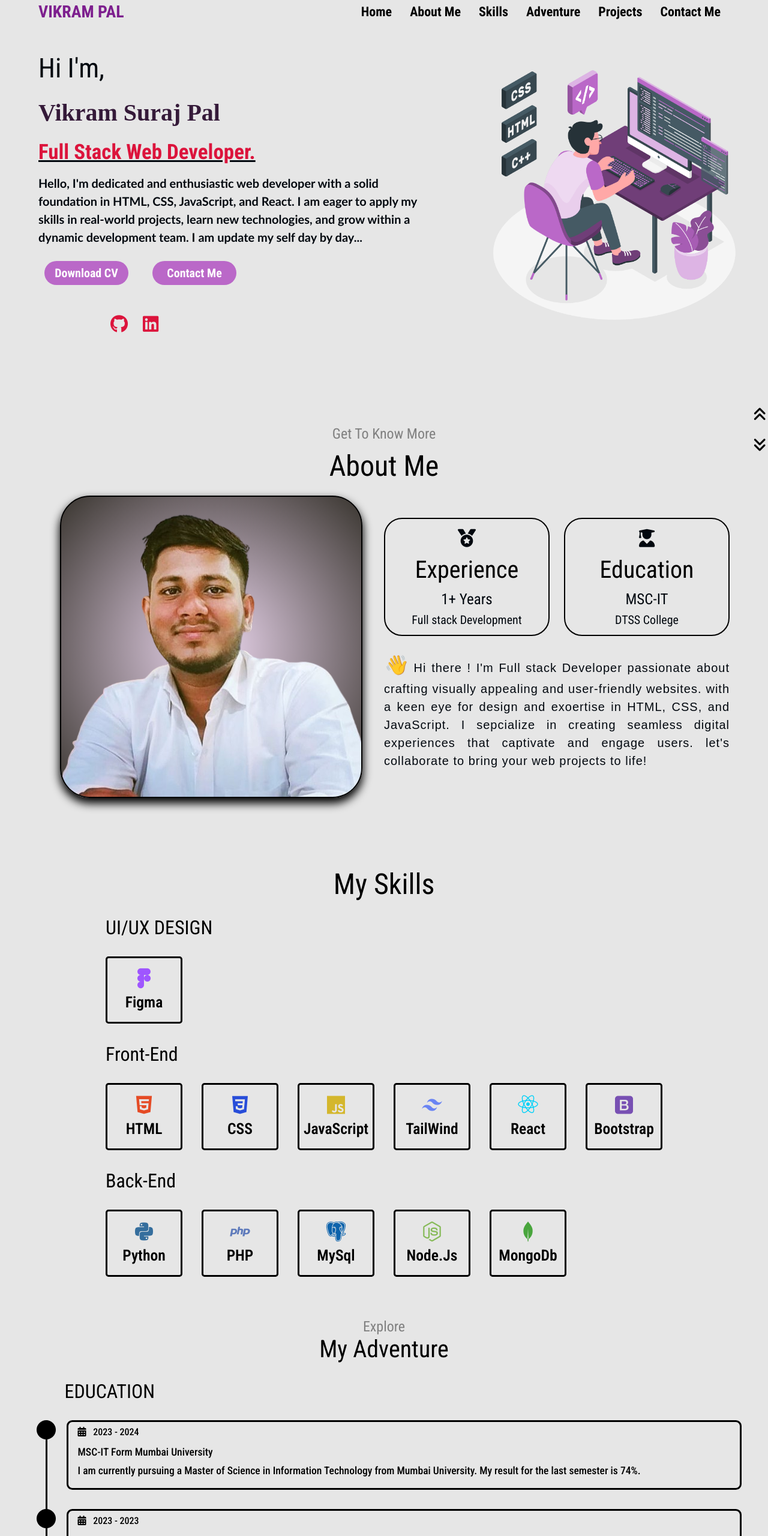
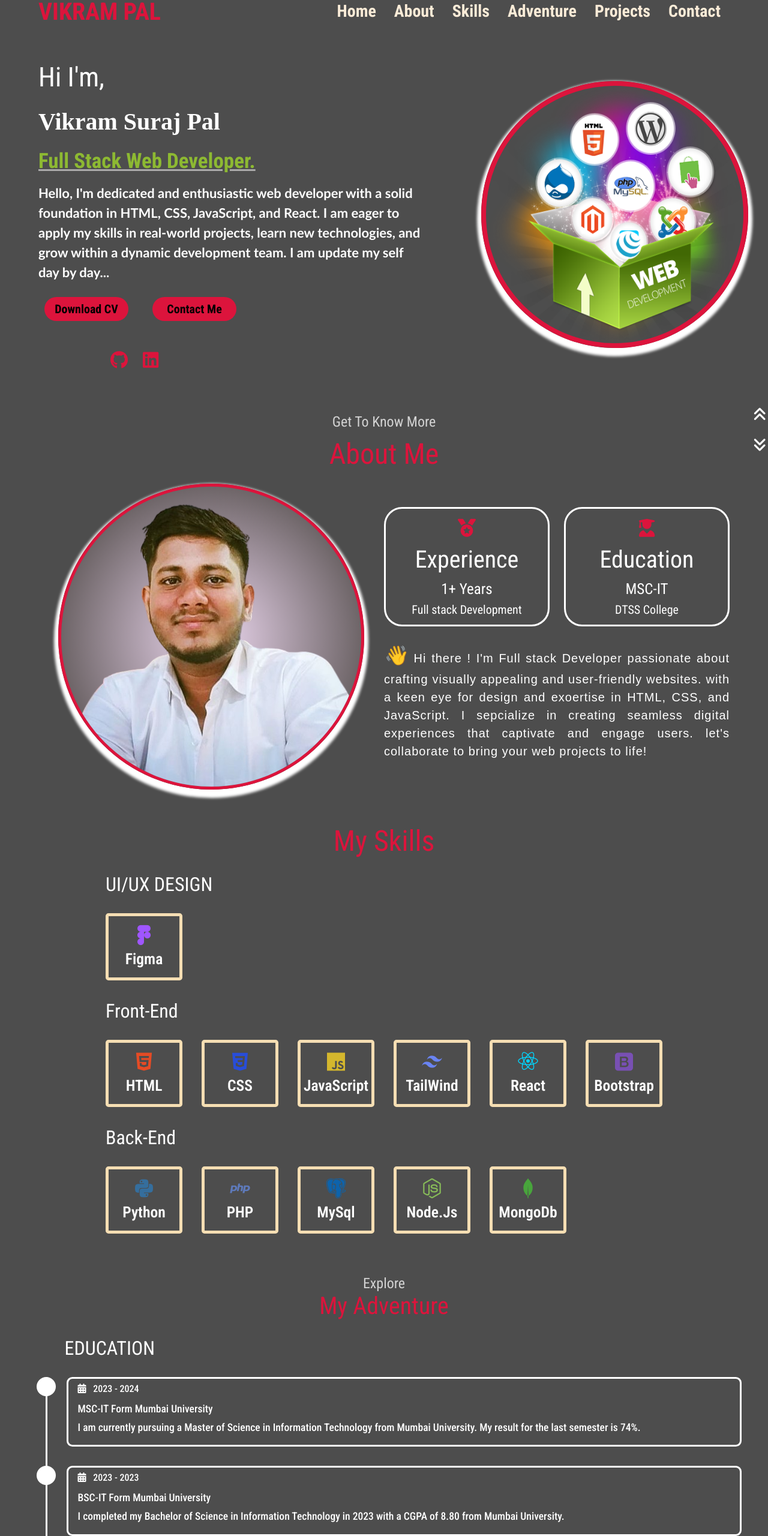
Before and after one commit to vikrampal038/MY-Protfolio, a plain HTML site: page index.html in a window 1280 px wide. Shown: the part 40-2600 px from the top of the page at 60% size. Drawn offline with nearby package versions, Linux system fonts and the light colour scheme.

Commit message:
color-changes

```diff
--- a/index.css
+++ b/index.css
@@ -7,8 +7,7 @@
 
 body,
 html {
-  /* background-color: #fcd4a1; */
-  background-color: #e6e6e6;
+  background-color: #4d4d4d;
   color: #02080f;
   overflow-x: hidden;
   scroll-behavior: smooth;
@@ -25,8 +24,6 @@ nav {
   justify-content: space-between;
   align-items: center;
   padding: 60px 0px;
-  /* height: 40px; */
-  /* font-size: 25px; */
 }
 
 .selfIntro {
@@ -38,8 +35,9 @@ nav {
 
 .right {
   font-weight: 700;
-  font-size: 28px;
-  color: #7d1f8e;
+  font-size: 40px;
+  color: crimson;
+  /* #7d1f8e; */
 }
 
 nav ul {
@@ -51,7 +49,7 @@ nav ul {
   display: flex;
   width: 100%;
   justify-content: center;
-  font-size: 22px;
+  font-size: 28px;
 }
 
 nav ul li {
@@ -62,7 +60,8 @@ nav ul li {
 nav ul li a {
   text-decoration: none;
   font-weight: bold;
-  color: black;
+  color: antiquewhite;
+  /* black; */
 }
 
 .navLinks li a:hover {
@@ -73,7 +72,6 @@ nav ul li a {
 .navLinks li a::after {
   content: "";
   display: block;
-  background-color: black;
   width: 0%;
   height: 2px;
 }
@@ -101,8 +99,6 @@ nav ul li a {
 .firstSection {
   width: 100%;
   display: flex;
-  /* flex-direction: column; */
-  /* height: 100vh; */
   justify-content: space-around;
   align-items: center;
 }
@@ -113,23 +109,25 @@ nav ul li a {
 
 .hello {
   font-size: 45px;
+  color: white;
 }
 .name {
-  color: #351a39;
+  color: #ffffff;
   font-size: 40px;
   font-weight: bold;
   font-family: "Times New Roman", Times, serif;
 }
 .detail {
-  color: crimson;
+  color: #8DB932;
   font-size: 35px;
   font-weight: 700;
   text-decoration: underline;
-  text-decoration-color: #02080f;
+  text-decoration-color: #AAA9A9;
 }
 .moreabout {
+  color: white;
   font-weight: 600;
-  font-size: 20px;
+  font-size: 22px;
   font-family: "Trebuchet MS";
 }
 .rightSection {
@@ -139,10 +137,14 @@ nav ul li a {
 }
 
 .rightSection img {
-  width: 450px;
-  height: 450px;
-  /* margin: 70px 0; */
+  border: 0.5rem solid crimson;
+  box-shadow: 0px 7px 4px 7px rgb(255, 255, 255);
+  border-radius: 50%;
+  width: 445px;
+  height: 445px;
+  margin: 55px 0;
 }
+
 .buttons {
   display: flex;
   gap: 20px;
@@ -156,10 +158,10 @@ nav ul li a {
   border-radius: 50px;
   border: none;
   height: 40px;
-  color: white;
+  color: black;
   outline: none;
   margin: 10px;
-  background-color: #ba68c8;
+  background-color: crimson;
   cursor: pointer;
   font-weight: 700;
 }
@@ -170,11 +172,11 @@ nav ul li a {
 }
 
 .buttons button:hover {
-  color: darkgoldenrod;
+  color: silver;
   background-color: rgb(28, 32, 35);
   font-size: 20px;
   font-weight: 700;
-  border: 3px solid black;
+  border: 3px solid rgb(255, 255, 255);
   transition: background-color ease-in 0.5s;
 }
 
@@ -190,13 +192,13 @@ nav ul li a {
 .homesocial .icones {
   margin-right: 25px;
   color: crimson;
+  border-radius: 50%;
 }
 
 .homesocial a .icones:hover {
   font-size: 40px;
   transform: scale(1.1);
   transition: 0.5s;
-  color: goldenrod;
 }
 
 .name {
@@ -334,10 +336,10 @@ nav ul li a {
   position: fixed;
   bottom: 0px;
   right: 3px;
-  color: rgb(0, 0, 0);
+  color: rgb(255, 255, 255);
   cursor: pointer;
   font-size: 25px;
-  background-color: #e6e6e6;
+  background-color: #4D4D4D;
 }
 /* #eed9f1  bg color */
 .arrow-up {
@@ -357,33 +359,32 @@ nav ul li a {
 .heading,
 h2 {
   font-size: 1.5rem;
-  color: gray;
+  color: rgb(211, 211, 211);
   margin-bottom: -12px;
 }
 .heading h1 {
   font-size: 3rem;
-  color: black;
+  color: crimson;
 }
 
 .aboutsection {
   padding: 50px 0px;
-  margin-top: 95px;
 }
 
 .experience_and_education {
-  border: 2px solid black;
+  border: 3px solid rgb(255, 255, 255);
   padding: 10px;
   border-radius: 30px;
 }
 
 .aboutcontainer {
   margin-top: 5px;
-  /* border: 2px solid black; */
 }
 .customContainer {
   margin-inline: 5vw;
 }
 .more {
+  color: white;
   font-size: 20px;
   font-weight: 500;
   margin-top: 25px;
@@ -393,18 +394,16 @@ h2 {
 }
 
 .Imgcontainer img {
-  background: rgb(238, 217, 241);
+  /* background: rgb(238, 217, 241); */
   background: radial-gradient(
     circle,
     rgba(238, 217, 241, 1) 0%,
     rgba(57, 53, 47, 1) 100%
   );
   margin-top: 20px;
-  /* padding: 10px 10px; */
-  /* height: 500px; */
-  border-radius: 50px;
-  border: 2px solid black;
-  box-shadow: 0px 8px 15px 1px black;
+  border-radius: 50%;
+  border: 5px solid crimson;
+  box-shadow: 0px 7px 4px 7px rgb(255, 255, 255);
 }
 
 .rightsection {
@@ -413,18 +412,22 @@ h2 {
 
 .content span:nth-child(1) {
   font-size: 30px;
+  color: crimson;
 }
 
 .content span:nth-child(2) {
   font-size: 40px;
+  color: white;
 }
 
 .content span:nth-child(3) {
   font-size: 25px;
+  color: white;
 }
 
 .content span:nth-child(4) {
   font-size: 20px;
+  color: white;
 }
 
 .emojicontainer {
@@ -550,13 +553,13 @@ h2 {
   text-align: center;
   font-size: 3rem;
   padding-bottom: 20px;
+  color: crimson;
 }
 
 .skill_container {
   display: flex;
   flex-direction: column;
   align-items: center;
-  margin-top: 58px;
 }
 
 .skill_box {
@@ -570,6 +573,7 @@ h2 {
 }
 
 .skill_content h3 {
+  color: white;
   font-size: 2rem;
   line-height: 1;
   margin-bottom: 2rem;
@@ -589,12 +593,12 @@ h2 {
   align-items: center;
   width: 8rem;
   height: 7rem;
-  border: 3px solid black;
+  border: 5px solid wheat;
   border-radius: 0.3rem;
   font-size: 1.6rem;
   font-weight: 600;
   transition: 0.3d ease-in;
-  color: black;
+  color: rgb(255, 255, 255);
 }
 
 .skill_content .content span i {
@@ -682,14 +686,14 @@ h2 {
 .education_heading h2 {
   padding-top: 15px;
   font-size: 1.5rem;
-  color: gray;
+  color: rgb(211, 211, 211);
   margin-bottom: -10px;
 }
 
 .education_heading,
 h1 {
   font-size: 2.5rem;
-  color: black;
+  color: crimson;
 }
 
 /***** Start  detail main section *****/
@@ -720,11 +724,11 @@ h1 {
 .title {
   font-size: 2rem;
   margin: 0 0 1.5rem 2rem;
-  color: black;
+  color: rgb(255, 255, 255);
 }
 
 .education_box {
-  border-left: 0.2rem solid black;
+  border-left: 0.2rem solid rgb(255, 255, 255);
 }
 
 .education_box,
@@ -741,13 +745,13 @@ h1 {
   width: 2rem;
   height: 2rem;
   border-radius: 50%;
-  background-color: #000000;
+  background-color: #ffffff;
 }
 
 .min_content {
   position: relative;
   padding: 1rem;
-  border: 0.2rem solid black;
+  border: 0.2rem solid rgb(255, 255, 255);
   border-radius: 0.6rem;
   margin-bottom: 2rem;
   overflow: hidden;
@@ -760,7 +764,7 @@ h1 {
   left: 0;
   width: 0;
   height: 100%;
-  background-color: rgba(255, 0, 0, 0.2);
+  background-color: rgba(180, 172, 172, 0.448);
   z-index: 1;
   transition: 0.5s;
 }
@@ -771,7 +775,7 @@ h1 {
 
 .year {
   font-size: 1rem;
-  color: black;
+  color: rgb(255, 255, 255);
   font-weight: 500;
   padding-bottom: 0.5rem;
 }
@@ -783,7 +787,7 @@ h1 {
 .min_content,
 h3 {
   font-size: 1.1rem;
-  color: black;
+  color: rgb(255, 255, 255);
   font-weight: 700;
 }
 
@@ -816,7 +820,7 @@ p {
 
 .pro_section h2 {
   font: 1.5rem;
-  color: gray;
+  color: rgb(211, 211, 211);
   text-align: center;
 }
 
@@ -832,8 +836,8 @@ p {
   flex-direction: column;
   align-items: center;
   width: 300px;
-  border: 3px solid black;
-  background-color: #fff;
+  border: 5px solid rgb(255, 255, 255);
+  background-color: #827d7d;
   border-radius: 8px;
   box-shadow: 0 10px 15px rgba(0, 0, 0, 0.1);
   overflow: hidden;
@@ -851,6 +855,8 @@ p {
 }
 
 .pro_card h3 {
+  color: wheat;
+  font-size: 1.5rem;
   margin: 1rem 0;
   text-align: center;
 }
@@ -861,7 +867,7 @@ p {
 }
 
 .pro_card p {
-  color: #666;
+  color: #ffffff;
   margin-bottom: 1rem;
 }
 
@@ -957,14 +963,15 @@ p {
 }
 
 .element > h1 {
-  color: black;
+  color: crimson;
   display: flex;
   justify-content: center;
   font-size: 2.5rem;
+  font-weight: 500;
 }
 
 .element p {
-  color: rgb(0, 0, 0);
+  color: rgb(255, 255, 255);
   display: flex;
   justify-content: center;
   margin-bottom: 50px;
@@ -973,7 +980,7 @@ p {
 }
 
 .contact-box {
-  background-color: #703e78;
+  background-color: #7e7e7e;
   color: black;
   display: flex;
   border-radius: 20px;
@@ -987,7 +994,7 @@ p {
 .contact-right {
   flex-basis: 40%;
   padding: 40px;
-  background-color: #e9ceec;
+  background-color: #cccccc;
   color: black;
   border-top-right-radius: 18px;
   border-bottom-right-radius: 18px;
@@ -1008,10 +1015,11 @@ input {
   background-color: white;
   width: 100%;
   font-weight: bold;
-  font-size: 18px;
+  font-size: 20px;
   padding: 10px;
-  border-bottom: 1px solid #ccc;
-  border-radius: 10px;
+  border-bottom: 3px solid #000000;
+  border-right: 3px solid #000000;
+  border-radius: 12px;
   outline: none;
   padding-bottom: 5px;
   box-sizing: border-box;
@@ -1052,18 +1060,18 @@ label {
   height: 40px;
   color: black;
   outline: none;
-  background-color: #e9ceec;
+  background-color: crimson;
   cursor: pointer;
   font-weight: 700;
   margin-top: 10px;
 }
 
 .Conbutton:hover {
-  color: darkgoldenrod;
+  color: silver;
   background-color: rgb(28, 32, 25);
   font-size: 20px;
   font-weight: 700;
-  border: 3px solid black;
+  border: 3px solid rgb(255, 255, 255);
   transition: background-color ease-in 0.5s;
 }
 
@@ -1079,18 +1087,19 @@ label {
   font-size: 30px;
   font-weight: 600;
   margin-bottom: 20px;
+  color: black;
 }
 
 tr td:first-child {
   padding-right: 20px;
-  font-size: 20px;
+  font-size: 25px;
   font-weight: bold;
 }
 
 tr td {
   padding-top: 30px;
-  font-size: 18px;
-  font-weight: 60 0;
+  font-size: 22px;
+  font-weight: 500;
 }
 
 .Social {
@@ -1220,48 +1229,11 @@ tr td {
     margin-right: 10px; /* Further reduced margin between social icons */
   }
 }
-
 /***** End Contact Page Section *****/
-
-/***** start footer Section *****/
-/* footer {
-  color: black;
-  padding: 10px;
-  background-color: #f1f1f1;
-  margin-top: -50px;
-} */
-
-/* footer p {
-  text-align: center;
-  font-size: 20px;
-} */
-
-/* footer Nav Bar setion */
-/* .footer_new {
-  display: flex;
-  justify-content: center;
-  align-items: center;
-} */
-
-/* .footer_nav {
-  display: flex;
-  justify-content: space-between;
-  margin-bottom: -75px;
-} */
-
-/* .footer_nav ul li a {
-  display: flex;
-  justify-content: space-evenly;
-  align-items: center;
-  font-size: 25px;
-  color: rgb(0, 0, 0);
-} */
-
-/* testing link */
 
 /***** Start footer Section *****/
 footer {
-  color: black;
+  color: white;
   padding: 10px;
   text-align: center;
 }
@@ -1288,7 +1260,7 @@ footer {
 
 .footer_link li a {
   font-size: 18px;
-  color: rgb(0, 0, 0);
+  color: white;
   text-decoration: none;
   transition: color 0.3s ease;
 }
--- a/index.html
+++ b/index.html
@@ -46,11 +46,11 @@
         <ul class="navLinks">
             <div class="navContainer">
             <li><a class="home"  href="/"> Home </a></li>
-            <li><a class="about" href="#About_Page"> About Me </a></li>
+            <li><a class="about" href="#About_Page"> About </a></li>
             <li><a class="skill" href="#Skill_Page"> Skills </a></li>
             <li><a class="education" href="#Adventure_Page"> Adventure </a></li>
             <li><a class="contact" href="#Project_Page"> Projects </a> </a></li>
-            <li><a class="contact" href="#Contact_page"> Contact Me </a> </a></li>
+            <li><a class="contact" href="#Contact_page"> Contact </a> </a></li>
             <div class="close" onclick="toggleMenu()" ><i class="fa-solid fa-xmark"></i></div>
     </div>
         </ul>
@@ -88,9 +88,9 @@
 <!-- ========== End icone  Section ========== -->
 
                 </div>
-                  <div class="rightSection" data-aos="zoom-in" data-aos-duration="1000"
+                  <div class="rightSection" data-aos="zoom-out" data-aos-duration="1000"
                     data-aos-easing="ease-in-out">
-                    <img src="profile.png" alt="employe imaage">
+                    <img src="profile2.png" alt="employe imaage">
                  </div>
                 </div>
 
@@ -130,7 +130,7 @@
             >
               <div class="content flex flex-col items-center">
                 <span><i class="fa-solid fa-medal"></i></span>
-                <span><h1>Experience</h1></span>
+                <span>Experience</span>
                 <span>1+ Years</span>
                 <span>Full stack Development</span>
               </div>
@@ -144,7 +144,7 @@
             >
               <div class="content flex flex-col items-center">
                 <span><i class="fa-solid fa-user-graduate"></i></span>
-                <span><h1>Education</h1></span>
+                <span>Education</span>
                 <span>MSC-IT</span>
                 <span>DTSS College</span>
               </div>
@@ -319,8 +319,7 @@
                 Simon Game is a memory game where players repeat sequences of colors and sounds.
               </p>
               <a href="https://github.com/vikrampal038/simon_game" class="btn"
-                ><i class="fa-brands fa-github"></i>Github</a
-              >
+                ><i class="fa-brands fa-github"></i>Github</a>
               <a href="https://simon-game-by-vikram.netlify.app/" class="btn"
                 >Project<i class="fa-solid fa-arrow-up-right-from-square"></i
               ></a>
@@ -337,8 +336,7 @@
                 boost productivity effectively.
               </p>
               <a href="https://github.com/vikrampal038/To-do_List" class="btn"
-                ><i class="fa-brands fa-github"></i>Github</a
-              >
+                ><i class="fa-brands fa-github"></i>Github</a>
               <a href="https://to-do-list-by-vikram.netlify.app" class="btn"
                 >Project<i class="fa-solid fa-arrow-up-right-from-square"></i
               ></a>
@@ -354,8 +352,7 @@
                A simple, stylish calculator with basic operations and responsive design for all screen sizes.
               </p>
               <a href= "https://github.com/vikrampal038/My_Calculator" class="btn"
-                ><i class="fa-brands fa-github"></i>Github</a
-              >
+                ><i class="fa-brands fa-github"></i>Github</a>
               <a href="https://calculator-by-vikrampal.netlify.app" class="btn"
                 >Project<i class="fa-solid fa-arrow-up-right-from-square"></i
               ></a>
@@ -482,8 +479,9 @@
         <li><a class=" Projects" href="#Project_Page"> Projects</a></li>
       </ul>
   </nav>
+    <p class="text-center">Copyright &#169; 2024 Vikram Pal. All Rights Reserved.</p>
 </footer>
-  <p class="text-center">Copyright &#169; 2024 Vikram Pal. All Rights Reserved.</p>
+
 
   <!-- ========== End footer Section ========== -->
 
```
Also changed, not shown: my image.png (added), profile2.png (added).
